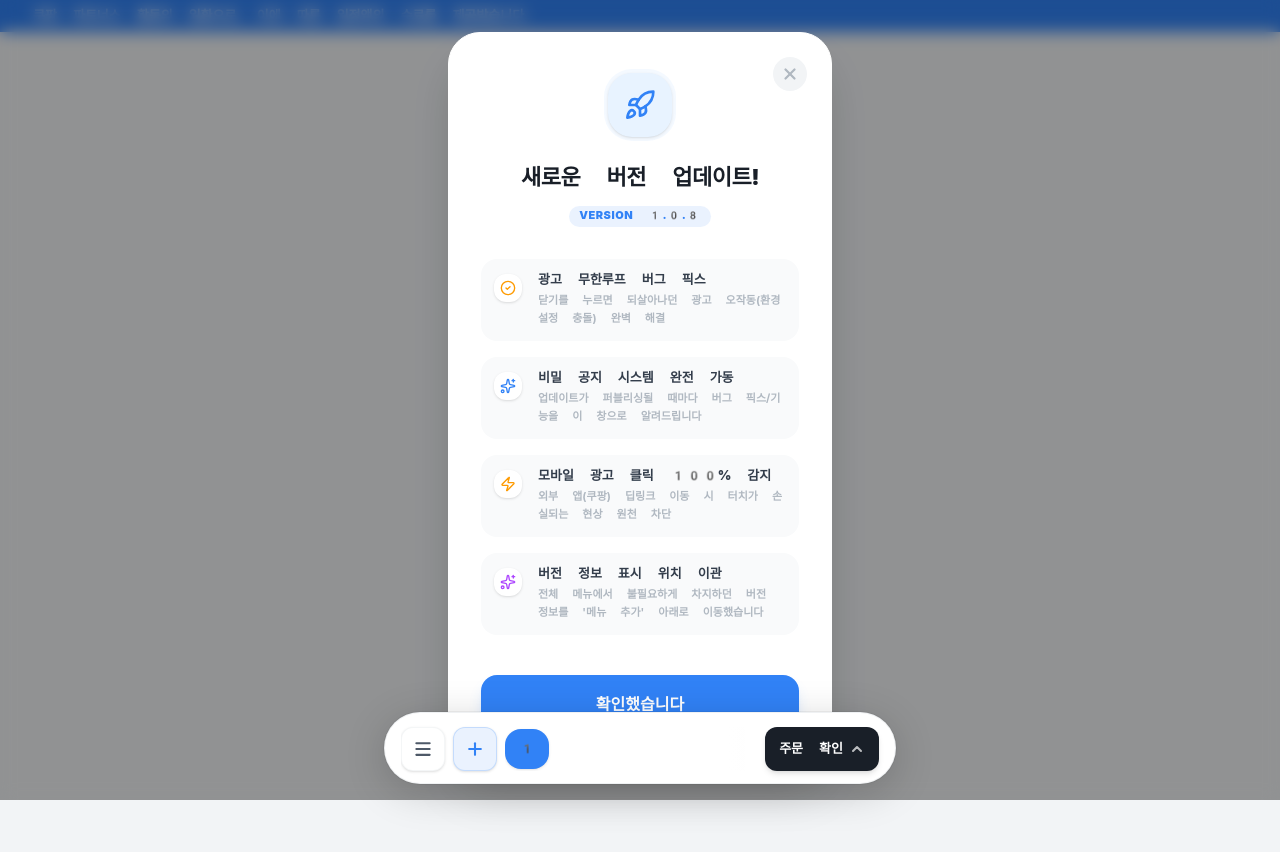
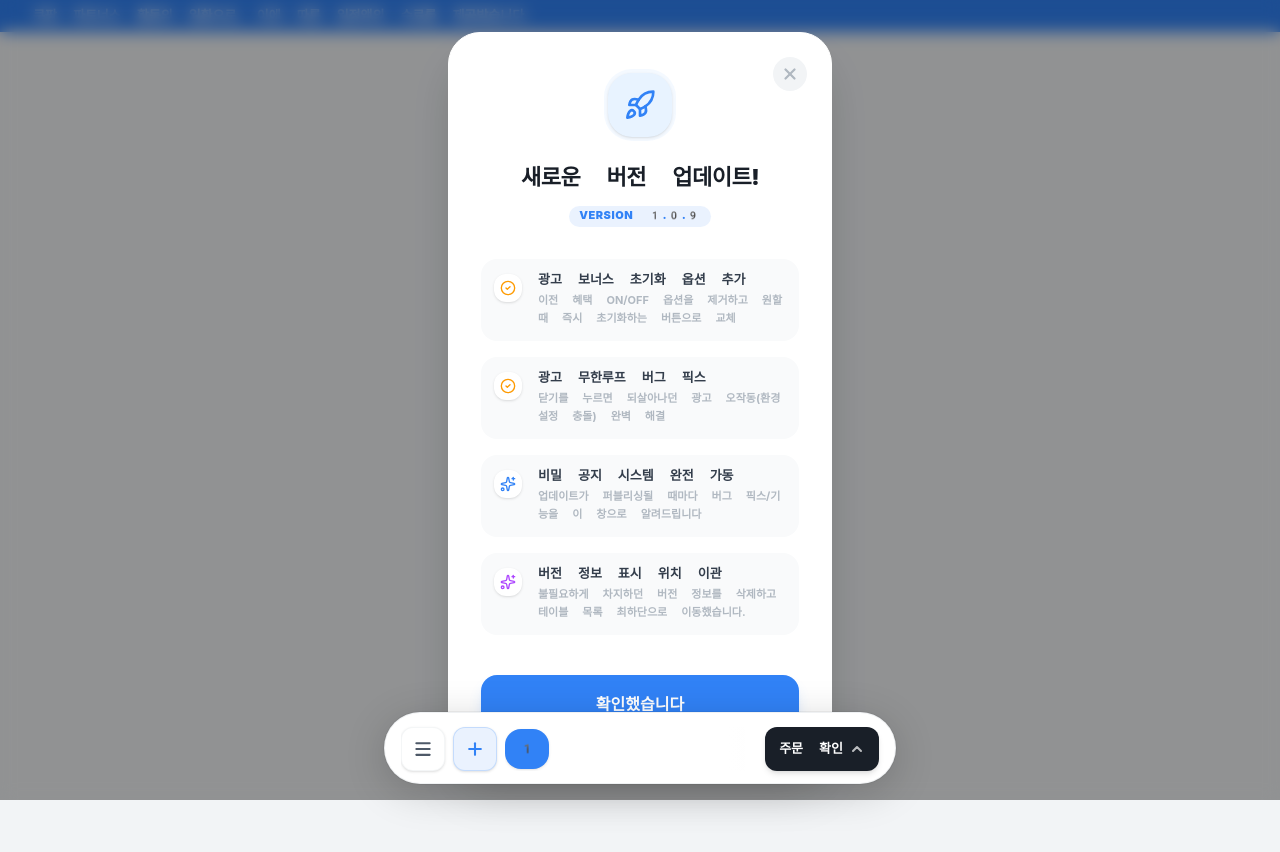
Before and after one commit to limchang/anti_order, a React (Vite) app: page / in a window 1280 px wide. Shown: the top 852 px of the page. Built offline with nearby package versions, Linux system fonts and the light colour scheme; a web font is replaced by a local one.

Commit message:
feat: replace ad toggle with ad reset button, bump to 1.0.9

```diff
--- a/App.tsx
+++ b/App.tsx
@@ -60,7 +60,6 @@ function App() {
     checkedDrinkItems: ["아메리카노", "카페라떼", "카라멜마끼아또"],
     highlightOrderCard: true,
     showAds: true,
-    adFreeRewardEnabled: true,
   });
 
   const [highlightedItemId, setHighlightedItemId] = useState<string | null>(null);
@@ -75,7 +74,7 @@ function App() {
   const [showSizeGuide, setShowSizeGuide] = useState(false);
   const [showSharedGuide, setShowSharedGuide] = useState(false);
   const [showUpdatePopup, setShowUpdatePopup] = useState(false);
-  const APP_VERSION = '1.0.8';
+  const APP_VERSION = '1.0.9';
 
   const scrollContainerRef = useRef<HTMLDivElement>(null);
   const navContainerRef = useRef<HTMLDivElement>(null);
@@ -493,8 +492,8 @@ function App() {
                         <button onClick={() => handleUpdateSettings({ ...appSettings, showAds: !appSettings.showAds })} className={`w-11 h-6 rounded-full transition-all relative shadow-inner ${appSettings.showAds ? 'bg-toss-blue' : 'bg-toss-grey-300'}`}><div className={`absolute top-[2px] left-[2px] w-5 h-5 bg-white rounded-full transition-all duration-300 transform shadow-sm ${appSettings.showAds ? 'translate-x-[20px]' : 'translate-x-0'}`} /></button>
                       </div>
                       <div className="flex items-center justify-between px-4 py-3.5 border-t border-toss-grey-100">
-                        <div><span className="text-[14px] font-black text-toss-grey-800">광고 클릭 보너스 혜택</span><p className="text-[11px] text-toss-grey-400 mt-0.5">클릭 시 1시간 대기 없이 바로 주문 확인</p></div>
-                        <button onClick={() => handleUpdateSettings({ ...appSettings, adFreeRewardEnabled: !appSettings.adFreeRewardEnabled })} className={`w-11 h-6 rounded-full transition-all relative shadow-inner shrink-0 ml-3 ${appSettings.adFreeRewardEnabled ? 'bg-toss-green' : 'bg-toss-grey-300'}`}><div className={`absolute top-[2px] left-[2px] w-5 h-5 bg-white rounded-full transition-all duration-300 transform shadow-sm ${appSettings.adFreeRewardEnabled ? 'translate-x-[20px]' : 'translate-x-0'}`} /></button>
+                        <div><span className="text-[14px] font-black text-toss-grey-800">광고 클릭 보너스 초기화</span><p className="text-[11px] text-toss-grey-400 mt-0.5">1시간 혜택을 삭제하고 다시 광고 띄우기</p></div>
+                        <button onClick={() => { localStorage.removeItem('cafesync_ad_skip_until'); window.location.reload(); }} className="px-3.5 py-1.5 bg-toss-grey-100 text-toss-grey-600 rounded-lg text-[13px] font-black active:scale-95 transition-all outline-none flex items-center gap-1.5 shadow-sm border border-toss-grey-200 hover:bg-white"><RotateCcw size={14} strokeWidth={2.5} /> 초기화</button>
                       </div>
                     </div>
                   </div>
--- a/components/OrderSummary.tsx
+++ b/components/OrderSummary.tsx
@@ -175,7 +175,7 @@ export const OrderSummary: React.FC<OrderSummaryProps> = ({
         setShowAdPopup(false);
       } else {
         const now = Date.now();
-        const isAdFreeActive = appSettings.adFreeRewardEnabled && now < adSkipTimestamp;
+        const isAdFreeActive = now < adSkipTimestamp;
 
         if (isAdFreeActive) {
           setShowAdPopup(false);
--- a/components/UpdatePopup.tsx
+++ b/components/UpdatePopup.tsx
@@ -11,10 +11,10 @@ interface UpdatePopupProps {
 
 export const UpdatePopup: React.FC<UpdatePopupProps> = ({ isOpen, onClose, version }) => {
     const updates = [
+        { title: "광고 보너스 초기화 옵션 추가", desc: "이전 혜택 ON/OFF 옵션을 제거하고 원할 때 즉시 초기화하는 버튼으로 교체", icon: <CheckCircle2 size={16} className="text-amber-500" /> },
         { title: "광고 무한루프 버그 픽스", desc: "닫기를 누르면 되살아나던 광고 오작동(환경설정 충돌) 완벽 해결", icon: <CheckCircle2 size={16} className="text-amber-500" /> },
         { title: "비밀 공지 시스템 완전 가동", desc: "업데이트가 퍼블리싱될 때마다 버그 픽스/기능을 이 창으로 알려드립니다", icon: <Sparkles size={16} className="text-toss-blue" /> },
-        { title: "모바일 광고 클릭 100% 감지", desc: "외부 앱(쿠팡) 딥링크 이동 시 터치가 손실되는 현상 원천 차단", icon: <Zap size={16} className="text-amber-500" /> },
-        { title: "버전 정보 표시 위치 이관", desc: "전체 메뉴에서 불필요하게 차지하던 버전 정보를 '메뉴 추가' 아래로 이동했습니다", icon: <Sparkles size={16} className="text-purple-500" /> },
+        { title: "버전 정보 표시 위치 이관", desc: "불필요하게 차지하던 버전 정보를 삭제하고 테이블 목록 최하단으로 이동했습니다.", icon: <Sparkles size={16} className="text-purple-500" /> },
     ];
 
     return (
--- a/types.ts
+++ b/types.ts
@@ -16,7 +16,6 @@ export interface AppSettings {
   isQuantitySyncActive?: boolean;
   onToggleQuantitySync?: () => void;
   showAds: boolean;
-  adFreeRewardEnabled: boolean;
 }
 
 export interface OrderSubItem {
```
